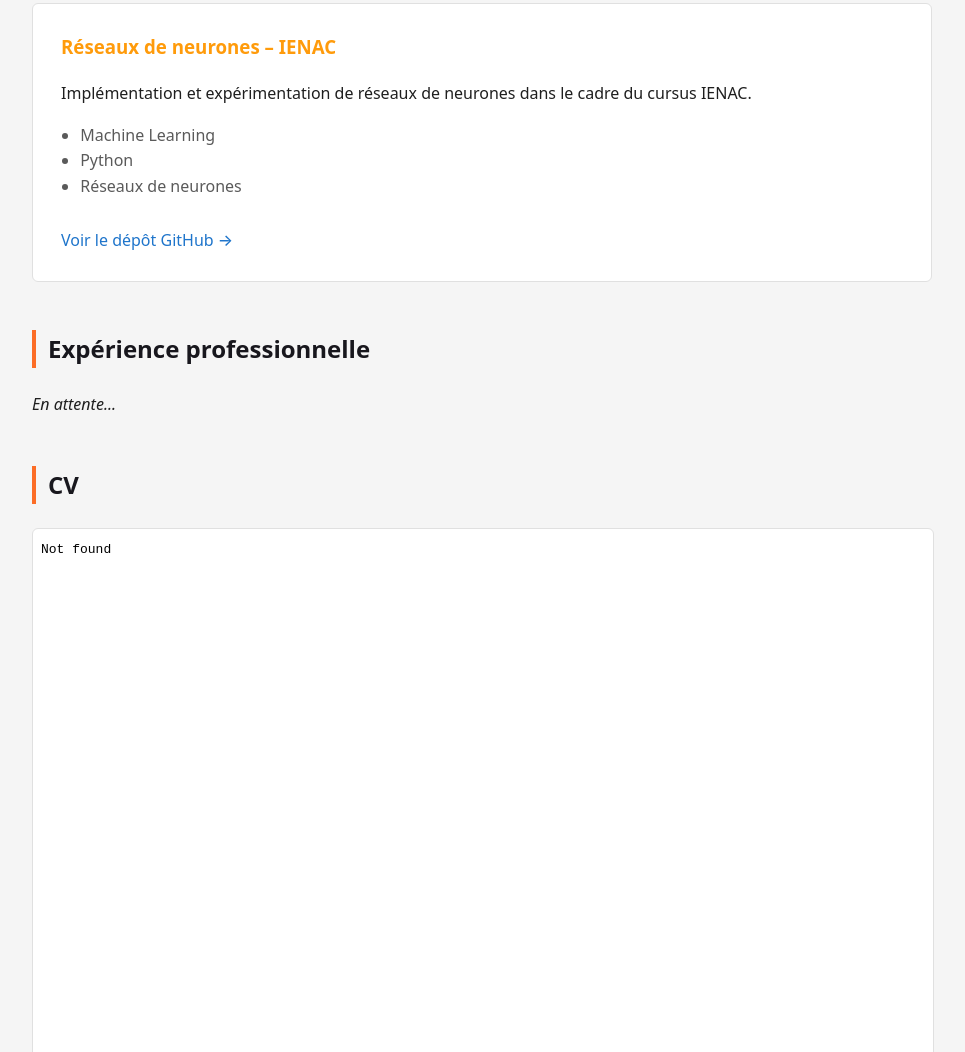
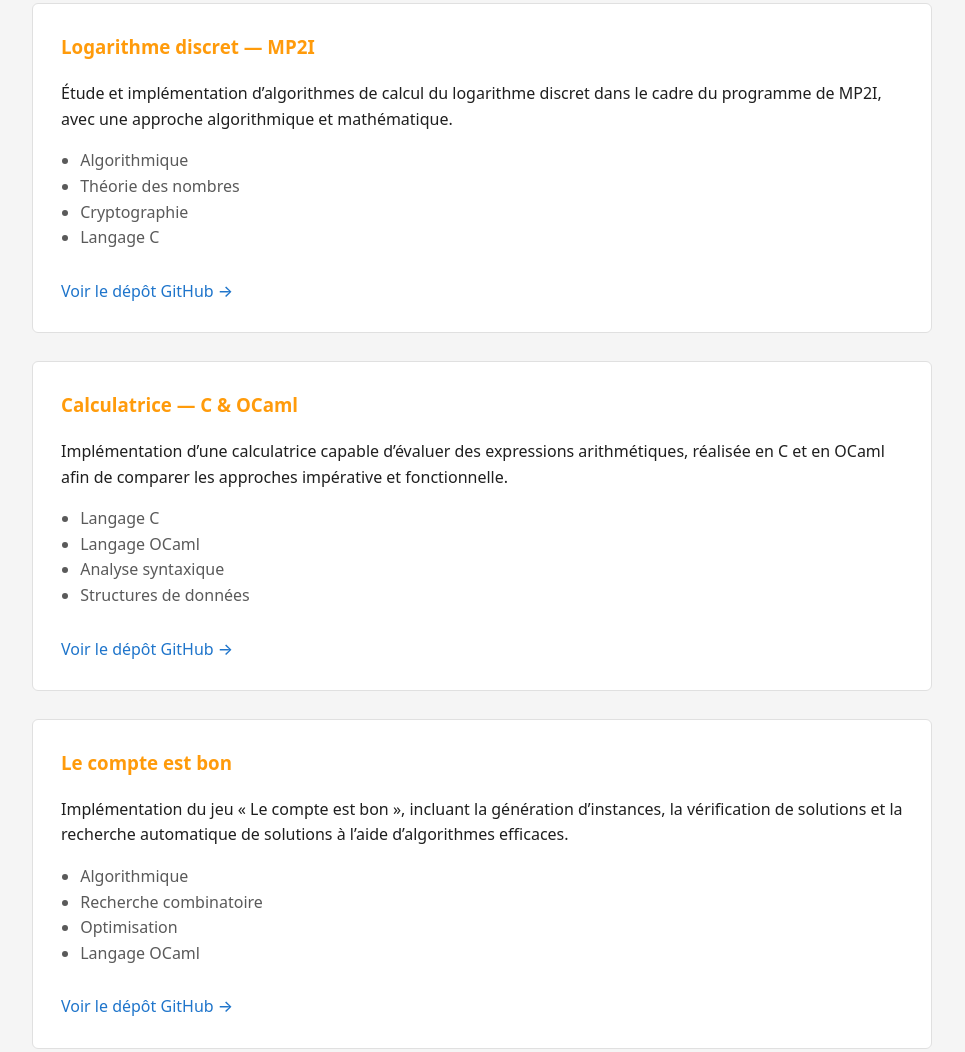
Before and after one commit to LukaCollier/LukaCollier.github.io, a plain HTML site: page index.html in a window 1280 px wide. Shown: the part 907-1959 px from the top of the page, without its empty margins (158-1123 px from the left). Drawn offline with Linux system fonts and the light colour scheme.

Commit message:
Add new project entries to index.html

```diff
--- a/index.html
+++ b/index.html
@@ -55,6 +55,61 @@
   </article>
 
   <article>
+  <h3>Logarithme discret — MP2I</h3>
+  <p>
+    Étude et implémentation d’algorithmes de calcul du logarithme discret
+    dans le cadre du programme de MP2I, avec une approche algorithmique
+    et mathématique.
+  </p>
+  <ul>
+    <li>Algorithmique</li>
+    <li>Théorie des nombres</li>
+    <li>Cryptographie</li>
+    <li>Langage C</li>
+  </ul>
+  <a href="https://github.com/LukaCollier/projet-logarithme-discret-MP2I" target="_blank">
+    Voir le dépôt GitHub →
+  </a>
+</article>
+
+<article>
+  <h3>Calculatrice — C & OCaml</h3>
+  <p>
+    Implémentation d’une calculatrice capable d’évaluer des expressions
+    arithmétiques, réalisée en C et en OCaml afin de comparer les approches
+    impérative et fonctionnelle.
+  </p>
+  <ul>
+    <li>Langage C</li>
+    <li>Langage OCaml</li>
+    <li>Analyse syntaxique</li>
+    <li>Structures de données</li>
+  </ul>
+  <a href="https://github.com/LukaCollier/calculatrice-c-ocaml" target="_blank">
+    Voir le dépôt GitHub →
+  </a>
+</article>
+
+<article>
+  <h3>Le compte est bon</h3>
+  <p>
+    Implémentation du jeu « Le compte est bon », incluant la génération
+    d’instances, la vérification de solutions et la recherche automatique
+    de solutions à l’aide d’algorithmes efficaces.
+  </p>
+  <ul>
+    <li>Algorithmique</li>
+    <li>Recherche combinatoire</li>
+    <li>Optimisation</li>
+    <li>Langage OCaml</li>
+  </ul>
+  <a href="https://github.com/LukaCollier/comptebon" target="_blank">
+    Voir le dépôt GitHub →
+  </a>
+</article>
+
+
+<article>
   <h3>Réseaux de neurones – IENAC</h3>
   <p>
     Implémentation et expérimentation de réseaux de neurones
```
Lines whose indentation alone changed are shown as unchanged.
